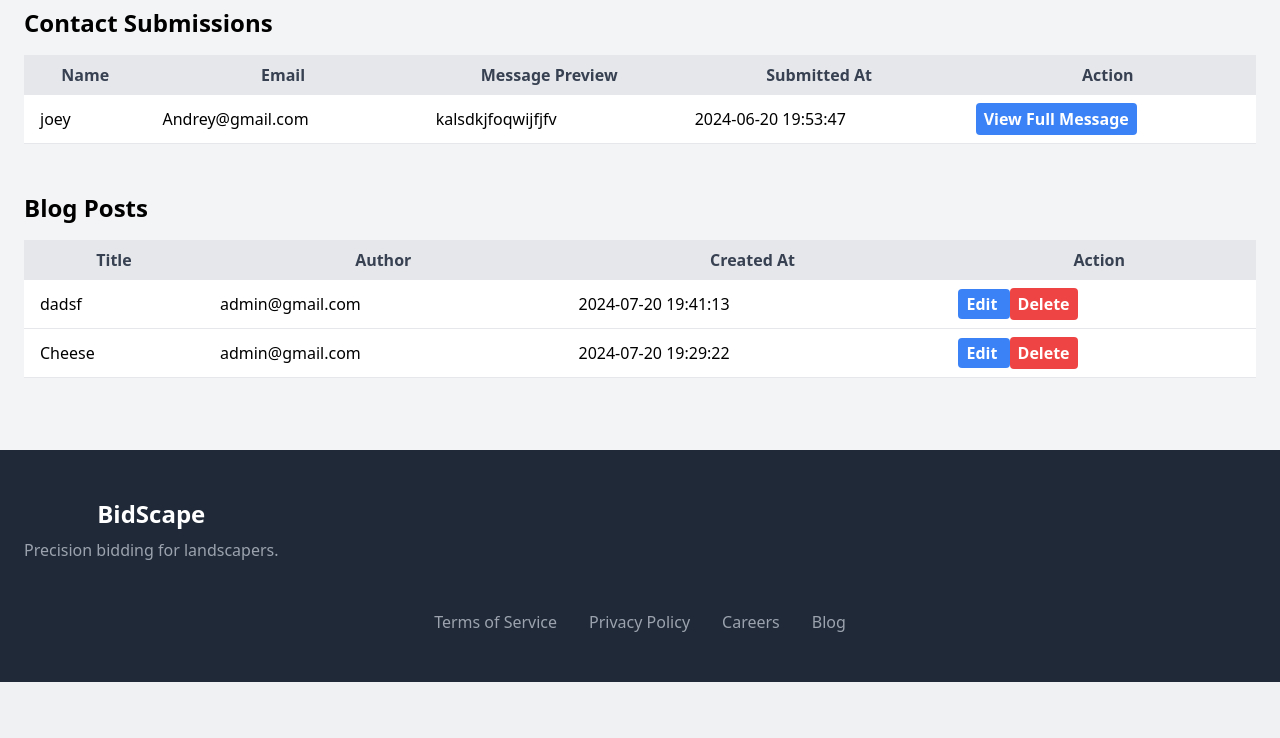
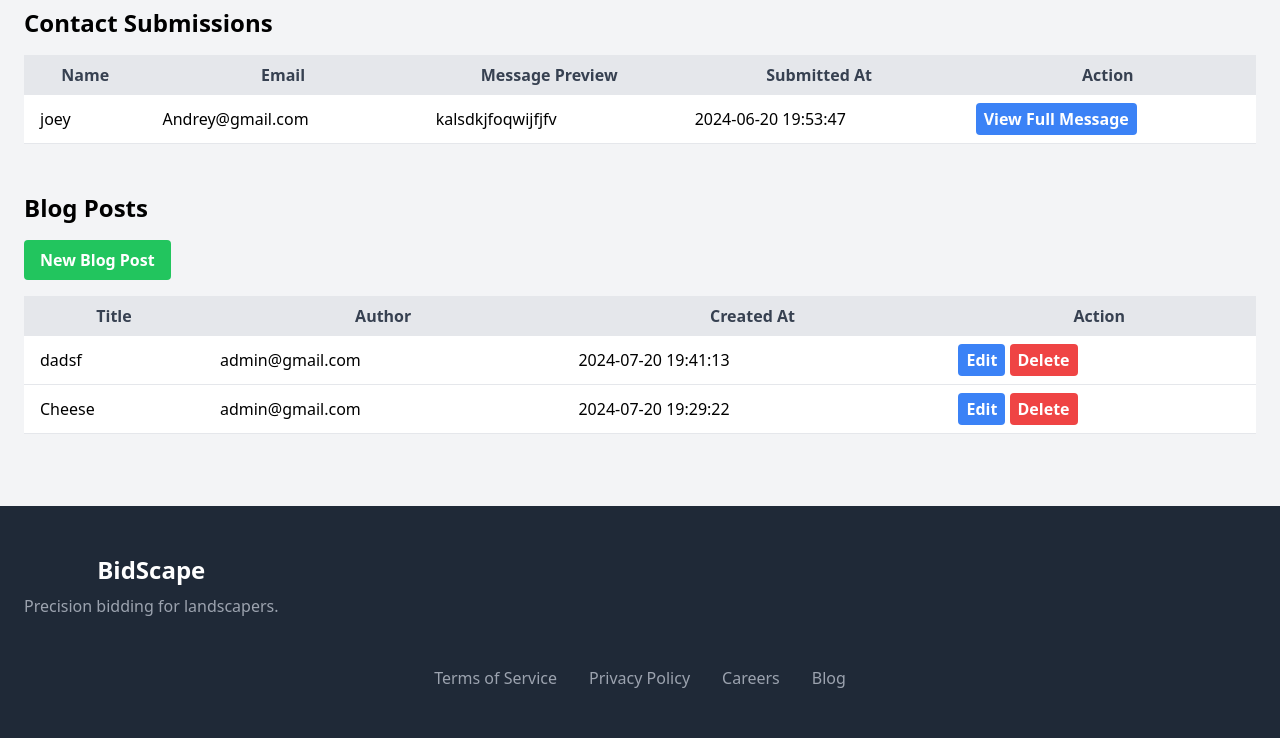
Before and after one commit to JohnathonCrowder/Landscape_bidder, a Flask app: page /admin in a window 1280 px wide. Shown: the part 487-1225 px from the top of the page. Before the commit the page ends 1169 px from the top, so only its background shows below. Run offline with Flask 3, Linux system fonts and the light colour scheme; a user stored in the database is signed in; some libraries are stand-ins or nearby versions.

Commit message:
Fixed Admin Panel For Blog Posts
Blog Post are now managed in  the admin panel

```diff
--- a/app/routes.py
+++ b/app/routes.py
@@ -22,6 +22,11 @@ from flask_login import login_required, current_user
 from app.models import BlogPost
 from app import db
 
+
+from flask import render_template, request, redirect, url_for, flash, abort
+from flask_login import login_required, current_user
+from app.models import BlogPost, User, ContactSubmission
+from app import db
 
 
 from flask import jsonify, abort
@@ -430,14 +435,39 @@ def allowed_file(filename):
 
 ############################## Admin Routes #######################################
 
-@bp.route('/admin')
+@bp.route('/admin', methods=['GET', 'POST'])
 @login_required
 def admin():
     if not current_user.is_admin:
         abort(403)
+
     users = User.query.all()
     contact_submissions = ContactSubmission.query.order_by(ContactSubmission.submitted_at.desc()).all()
     blog_posts = BlogPost.query.order_by(BlogPost.created_at.desc()).all()
+
+    if request.method == 'POST':
+        if 'new_post' in request.form:
+            title = request.form['title']
+            content = request.form['content']
+            post = BlogPost(title=title, content=content, author=current_user)
+            db.session.add(post)
+            db.session.commit()
+            flash('New blog post created successfully!', 'success')
+        elif 'edit_post' in request.form:
+            post_id = request.form['post_id']
+            post = BlogPost.query.get_or_404(post_id)
+            post.title = request.form['title']
+            post.content = request.form['content']
+            db.session.commit()
+            flash('Blog post updated successfully!', 'success')
+        elif 'delete_post' in request.form:
+            post_id = request.form['post_id']
+            post = BlogPost.query.get_or_404(post_id)
+            db.session.delete(post)
+            db.session.commit()
+            flash('Blog post deleted successfully!', 'success')
+        return redirect(url_for('main.admin'))
+
     return render_template('admin.html', users=users, contact_submissions=contact_submissions, blog_posts=blog_posts)
 
 
@@ -503,41 +533,3 @@ def blog():
 def blog_post(post_id):
     post = BlogPost.query.get_or_404(post_id)
     return render_template('blog/post.html', post=post)
-
-@bp.route('/blog/new', methods=['GET', 'POST'])
-@login_required
-def new_post():
-    if request.method == 'POST':
-        title = request.form['title']
-        content = request.form['content']
-        post = BlogPost(title=title, content=content, author=current_user)
-        db.session.add(post)
-        db.session.commit()
-        flash('Your post has been created!', 'success')
-        return redirect(url_for('main.blog'))
-    return render_template('blog/new_post.html')
-
-@bp.route('/blog/<int:post_id>/edit', methods=['GET', 'POST'])
-@login_required
-def edit_post(post_id):
-    post = BlogPost.query.get_or_404(post_id)
-    if post.author != current_user:
-        abort(403)
-    if request.method == 'POST':
-        post.title = request.form['title']
-        post.content = request.form['content']
-        db.session.commit()
-        flash('Your post has been updated!', 'success')
-        return redirect(url_for('main.blog_post', post_id=post.id))
-    return render_template('blog/edit_post.html', post=post)
-
-@bp.route('/blog/<int:post_id>/delete', methods=['POST'])
-@login_required
-def delete_post(post_id):
-    post = BlogPost.query.get_or_404(post_id)
-    if post.author != current_user:
-        abort(403)
-    db.session.delete(post)
-    db.session.commit()
-    flash('Your post has been deleted!', 'success')
-    return redirect(url_for('main.blog'))
--- a/app/templates/admin.html
+++ b/app/templates/admin.html
@@ -72,6 +72,24 @@
     {% endif %}
 
     <h2 class="text-2xl font-bold mb-4 mt-12">Blog Posts</h2>
+<button onclick="showNewPostForm()" class="bg-green-500 hover:bg-green-600 text-white font-bold py-2 px-4 rounded mb-4">
+    New Blog Post
+</button>
+<div id="newPostForm" class="hidden bg-white p-4 rounded-lg shadow mb-4">
+    <h3 class="text-xl font-bold mb-2">New Blog Post</h3>
+    <form action="{{ url_for('main.admin') }}" method="POST">
+        <input type="hidden" name="new_post" value="1">
+        <div class="mb-4">
+            <label for="title" class="block text-gray-700 font-bold mb-2">Title</label>
+            <input type="text" name="title" id="title" required class="w-full px-3 py-2 border rounded-lg">
+        </div>
+        <div class="mb-4">
+            <label for="content" class="block text-gray-700 font-bold mb-2">Content</label>
+            <textarea name="content" id="content" required class="w-full px-3 py-2 border rounded-lg" rows="5"></textarea>
+        </div>
+        <button type="submit" class="bg-blue-500 hover:bg-blue-600 text-white font-bold py-2 px-4 rounded">Create Post</button>
+    </form>
+</div>
 {% if blog_posts %}
     <table class="w-full mb-6">
         <thead>
@@ -89,10 +107,12 @@
                     <td class="py-2 px-4 border-b">{{ post.author.email }}</td>
                     <td class="py-2 px-4 border-b">{{ post.created_at.strftime('%Y-%m-%d %H:%M:%S') }}</td>
                     <td class="py-2 px-4 border-b">
-                        <a href="{{ url_for('main.edit_post', post_id=post.id) }}" class="bg-blue-500 hover:bg-blue-600 text-white font-bold py-1 px-2 rounded">
+                        <button onclick="showEditPostForm({{ post.id }}, '{{ post.title|replace("'", "\\'") }}', '{{ post.content|replace("'", "\\'") }}')" class="bg-blue-500 hover:bg-blue-600 text-white font-bold py-1 px-2 rounded">
                             Edit
-                        </a>
-                        <form action="{{ url_for('main.delete_post', post_id=post.id) }}" method="POST" class="inline">
+                        </button>
+                        <form action="{{ url_for('main.admin') }}" method="POST" class="inline">
+                            <input type="hidden" name="delete_post" value="1">
+                            <input type="hidden" name="post_id" value="{{ post.id }}">
                             <button type="submit" class="bg-red-500 hover:bg-red-600 text-white font-bold py-1 px-2 rounded" onclick="return confirm('Are you sure you want to delete this post?')">
                                 Delete
                             </button>
@@ -105,6 +125,45 @@
 {% else %}
     <p>No blog posts found.</p>
 {% endif %}
+
+<div id="editPostForm" class="hidden fixed inset-0 bg-gray-600 bg-opacity-50 overflow-y-auto h-full w-full">
+    <div class="relative top-20 mx-auto p-5 border w-96 shadow-lg rounded-md bg-white">
+        <h3 class="text-xl font-bold mb-2">Edit Blog Post</h3>
+        <form action="{{ url_for('main.admin') }}" method="POST">
+            <input type="hidden" name="edit_post" value="1">
+            <input type="hidden" name="post_id" id="edit_post_id">
+            <div class="mb-4">
+                <label for="edit_title" class="block text-gray-700 font-bold mb-2">Title</label>
+                <input type="text" name="title" id="edit_title" required class="w-full px-3 py-2 border rounded-lg">
+            </div>
+            <div class="mb-4">
+                <label for="edit_content" class="block text-gray-700 font-bold mb-2">Content</label>
+                <textarea name="content" id="edit_content" required class="w-full px-3 py-2 border rounded-lg" rows="5"></textarea>
+            </div>
+            <div class="flex justify-between">
+                <button type="submit" class="bg-blue-500 hover:bg-blue-600 text-white font-bold py-2 px-4 rounded">Update Post</button>
+                <button type="button" onclick="hideEditPostForm()" class="bg-gray-500 hover:bg-gray-600 text-white font-bold py-2 px-4 rounded">Cancel</button>
+            </div>
+        </form>
+    </div>
+</div>
+
+<script>
+function showNewPostForm() {
+    document.getElementById('newPostForm').classList.remove('hidden');
+}
+
+function showEditPostForm(id, title, content) {
+    document.getElementById('edit_post_id').value = id;
+    document.getElementById('edit_title').value = title;
+    document.getElementById('edit_content').value = content;
+    document.getElementById('editPostForm').classList.remove('hidden');
+}
+
+function hideEditPostForm() {
+    document.getElementById('editPostForm').classList.add('hidden');
+}
+</script>
 </div>
 
 <!-- Modal -->
--- a/app/templates/blog/index.html
+++ b/app/templates/blog/index.html
@@ -2,9 +2,6 @@
 
 {% block content %}
 <h1 class="text-3xl font-bold mb-6">Blog Posts</h1>
-{% if current_user.is_authenticated %}
-<a href="{{ url_for('main.new_post') }}" class="bg-blue-500 text-white px-4 py-2 rounded">New Post</a>
-{% endif %}
 <div class="mt-6">
     {% for post in posts %}
     <div class="mb-6 p-4 bg-white rounded shadow">
```
Also changed, not shown: app/templates/blog/post.html (+0 -8 lines), app.db.
